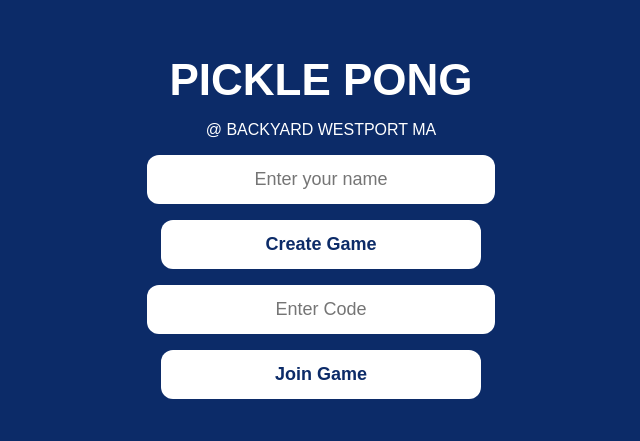
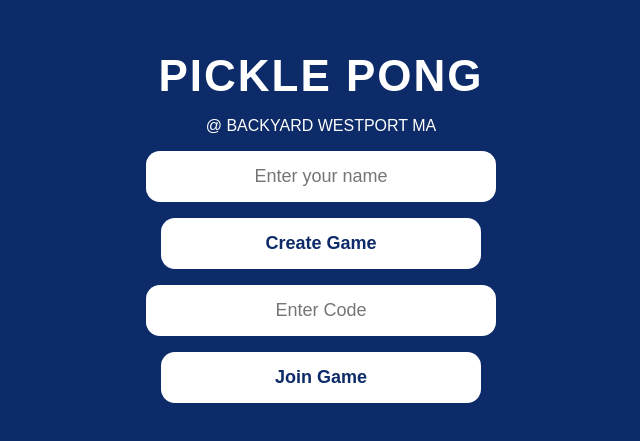
Before and after one commit to backyardwestportma/backyard-pickleball-multiplayer, a website: page public/index.html in a window 1280 px wide. Shown: the part 173-614 px from the top of the page, without its empty margins (319-959 px from the left). Drawn offline with nearby package versions, Linux system fonts and the light colour scheme; no server answers.

Commit message:
Update styles.css

```diff
--- a/public/styles.css
+++ b/public/styles.css
@@ -16,13 +16,14 @@ canvas {
   height: 100vh;
   display: block;
   background: #0C2B68;
+  touch-action: none;
 }
 
 .hidden {
   display: none !important;
 }
 
-#menu, #wait, #count {
+.screen {
   position: fixed;
   inset: 0;
   z-index: 999;
@@ -32,11 +33,13 @@ canvas {
   align-items: center;
   background: #0C2B68;
   text-align: center;
+  padding: 24px;
 }
 
 h1 {
   font-size: 44px;
   margin: 8px;
+  letter-spacing: 2px;
 }
 
 p, h2 {
@@ -46,10 +49,10 @@ p, h2 {
 button, input {
   width: 85%;
   max-width: 320px;
-  padding: 14px;
+  padding: 15px;
   margin: 8px;
   font-size: 18px;
-  border-radius: 12px;
+  border-radius: 14px;
   border: none;
 }
 
```
